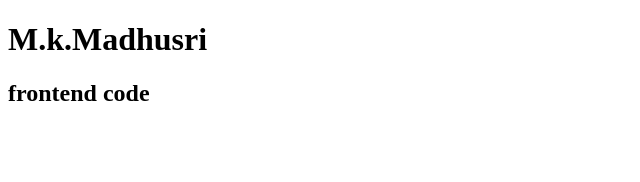
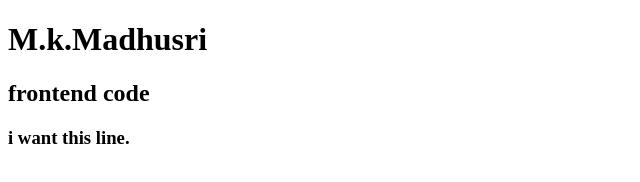
Before and after one commit to madhusrik10/samplepro, a plain HTML site: page index.html in a window 1280 px wide. Shown: the whole page, without its empty margins (0-640 px from the left). Drawn offline with Linux system fonts and the light colour scheme.

Commit message:
!feat: added some important line

```diff
--- a/index.html
+++ b/index.html
@@ -8,5 +8,6 @@
 <body>
     <h1> M.k.Madhusri</h1>
     <h2>frontend code</h2>
+    <h3> i want this line.</h3>
 </body>
 </html>
```
